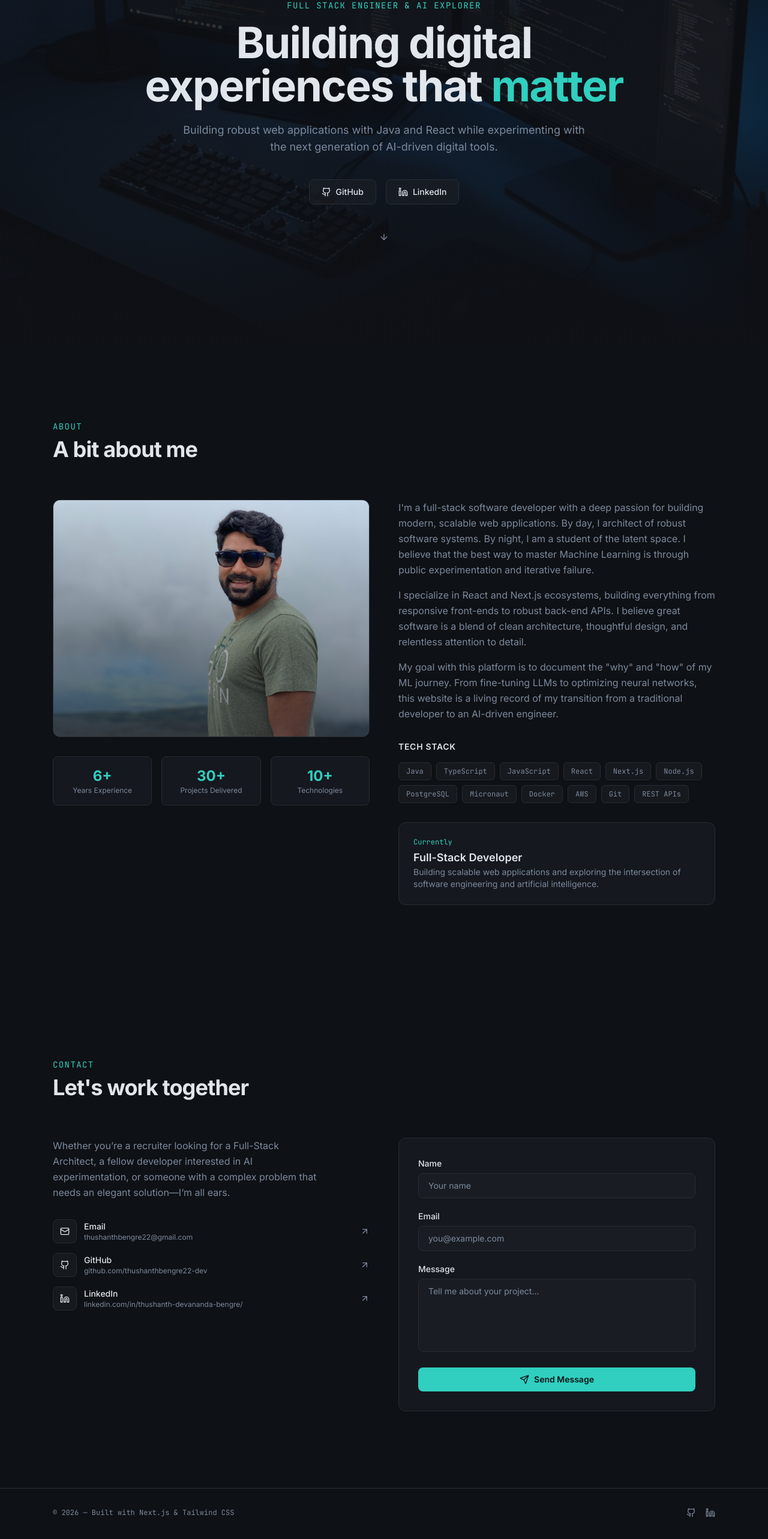
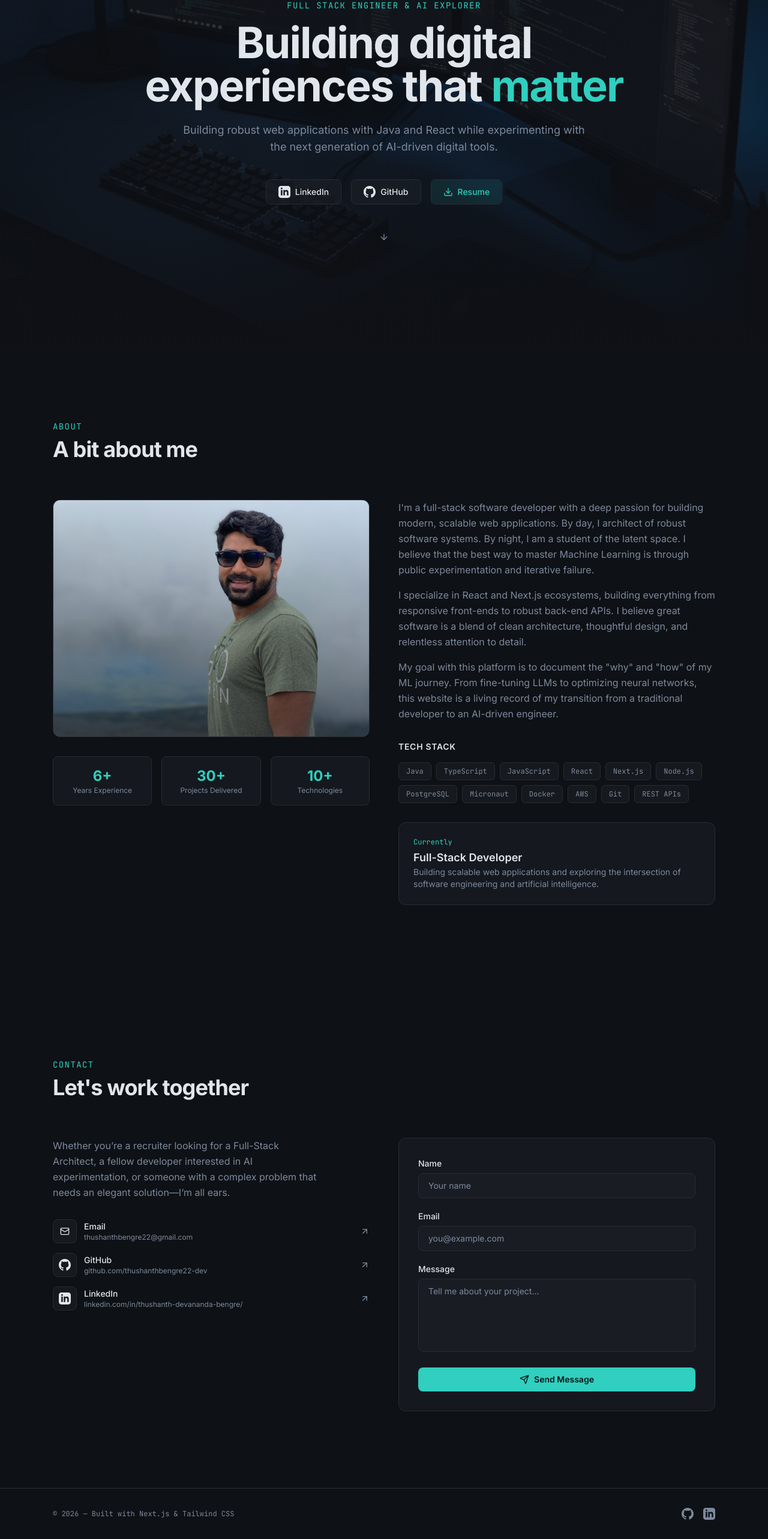
Before and after one commit to thushanthbengre22-dev/portfolio-react-app, a Next.js app: page / in a window 1280 px wide. Shown: the part 223-2789 px from the top of the page at 60% size. Built offline with nearby package versions, Linux system fonts and the light colour scheme.

Commit message:
Adding Resume and replacing deprecated icons from lucid react

```diff
--- a/components/contact-section.tsx
+++ b/components/contact-section.tsx
@@ -1,7 +1,9 @@
 "use client"
 
 import { useState } from "react"
-import { Github, Linkedin, Mail, Send, ArrowUpRight } from "lucide-react"
+import { Mail, Send, ArrowUpRight } from "lucide-react"
+import { GithubIcon } from "./icons/github"
+import { LinkedinIcon } from "./icons/linkedin"
 
 export function ContactSection() {
   const [formData, setFormData] = useState({
@@ -93,7 +95,7 @@
                     className="group flex items-center gap-3 text-foreground transition-colors hover:text-primary"
                 >
                   <div className="flex h-10 w-10 items-center justify-center rounded-lg border border-border bg-secondary/50 transition-colors group-hover:border-primary/30 group-hover:bg-primary/10">
-                    <Github className="h-4 w-4" />
+                    <GithubIcon className="h-5 w-5" />
                   </div>
                   <div>
                     <p className="text-sm font-medium">GitHub</p>
@@ -111,7 +113,7 @@
                     className="group flex items-center gap-3 text-foreground transition-colors hover:text-primary"
                 >
                   <div className="flex h-10 w-10 items-center justify-center rounded-lg border border-border bg-secondary/50 transition-colors group-hover:border-primary/30 group-hover:bg-primary/10">
-                    <Linkedin className="h-4 w-4" />
+                    <LinkedinIcon className="h-5 w-5" />
                   </div>
                   <div>
                     <p className="text-sm font-medium">LinkedIn</p>
--- a/components/footer.tsx
+++ b/components/footer.tsx
@@ -1,4 +1,5 @@
-import { Github, Linkedin } from "lucide-react"
+import { GithubIcon } from "./icons/github"
+import { LinkedinIcon } from "./icons/linkedin"
 
 export function Footer() {
   return (
@@ -15,7 +16,7 @@
             className="text-muted-foreground transition-colors hover:text-primary"
             aria-label="GitHub"
           >
-            <Github className="h-4 w-4" />
+            <GithubIcon className="h-5 w-5" />
           </a>
           <a
             href="https://www.linkedin.com/in/thushanth-devananda-bengre/"
@@ -24,7 +25,7 @@
             className="text-muted-foreground transition-colors hover:text-primary"
             aria-label="LinkedIn"
           >
-            <Linkedin className="h-4 w-4" />
+            <LinkedinIcon className="h-5 w-5" />
           </a>
         </div>
       </div>
--- a/components/hero-section.tsx
+++ b/components/hero-section.tsx
@@ -1,5 +1,7 @@
 import Image from "next/image"
-import { ArrowDown, Github, Linkedin } from "lucide-react"
+import { ArrowDown, Download } from "lucide-react"
+import { GithubIcon } from "./icons/github"
+import { LinkedinIcon } from "./icons/linkedin"
 
 export function HeroSection() {
   return (
@@ -33,25 +35,34 @@
           while experimenting with the next generation of AI-driven digital tools.
         </p>
 
-        {/* Social Links */}
+        {/* Links */}
         <div className="mb-12 flex items-center justify-center gap-4">
+          <a
+              href="https://www.linkedin.com/in/thushanth-devananda-bengre/"
+              target="_blank"
+              rel="noopener noreferrer"
+              className="group flex items-center gap-2 rounded-lg border border-border bg-secondary/50 px-5 py-2.5 text-sm font-medium text-foreground transition-all hover:border-primary/50 hover:bg-primary/10 hover:text-primary"
+          >
+            <LinkedinIcon className="h-5 w-5" />
+            LinkedIn
+          </a>
           <a
             href="https://github.com/thushanthbengre22-dev"
             target="_blank"
             rel="noopener noreferrer"
             className="group flex items-center gap-2 rounded-lg border border-border bg-secondary/50 px-5 py-2.5 text-sm font-medium text-foreground transition-all hover:border-primary/50 hover:bg-primary/10 hover:text-primary"
           >
-            <Github className="h-4 w-4" />
+            <GithubIcon className="h-5 w-5" />
             GitHub
           </a>
           <a
-            href="https://www.linkedin.com/in/thushanth-devananda-bengre/"
-            target="_blank"
-            rel="noopener noreferrer"
-            className="group flex items-center gap-2 rounded-lg border border-border bg-secondary/50 px-5 py-2.5 text-sm font-medium text-foreground transition-all hover:border-primary/50 hover:bg-primary/10 hover:text-primary"
+              href="/resume.pdf"
+              download="Resume_Thushanth_Bengre.pdf"
+              rel="noopener noreferrer"
+              className="group inline-flex items-center gap-2 rounded-lg border border-border bg-primary/10 px-5 py-2.5 text-sm font-medium text-primary transition-all hover:bg-primary/20"
           >
-            <Linkedin className="h-4 w-4" />
-            LinkedIn
+            <Download className="h-4 w-4" />
+            Resume
           </a>
         </div>
 
--- /dev/null
+++ b/components/icons/github.tsx
@@ -0,0 +1,14 @@
+import React from "react"
+
+export function GithubIcon(props: React.SVGProps<SVGSVGElement>) {
+  return (
+    <svg
+      xmlns="http://www.w3.org/2000/svg"
+      viewBox="0 0 24 24"
+      fill="currentColor"
+      {...props}
+    >
+      <path d="M12 0c-6.626 0-12 5.373-12 12 0 5.302 3.438 9.8 8.207 11.387.599.111.793-.261.793-.577v-2.234c-3.338.726-4.033-1.416-4.033-1.416-.546-1.387-1.333-1.756-1.333-1.756-1.089-.745.083-.729.083-.729 1.205.084 1.839 1.237 1.839 1.237 1.07 1.834 2.807 1.304 3.492.997.107-.775.418-1.305.762-1.604-2.665-.305-5.467-1.334-5.467-5.931 0-1.311.469-2.381 1.236-3.221-.124-.303-.535-1.524.117-3.176 0 0 1.008-.322 3.301 1.23.957-.266 1.983-.399 3.003-.404 1.02.005 2.047.138 3.006.404 2.291-1.552 3.297-1.23 3.297-1.23.653 1.653.242 2.874.118 3.176.77.84 1.235 1.91 1.235 3.221 0 4.609-2.807 5.624-5.479 5.921.43.372.823 1.102.823 2.222v3.293c0 .319.192.694.801.576 4.765-1.589 8.199-6.086 8.199-11.386 0-6.627-5.373-12-12-12z" />
+    </svg>
+  )
+}
--- /dev/null
+++ b/components/icons/linkedin.tsx
@@ -0,0 +1,14 @@
+import React from "react"
+
+export function LinkedinIcon(props: React.SVGProps<SVGSVGElement>) {
+  return (
+    <svg
+      xmlns="http://www.w3.org/2000/svg"
+      viewBox="0 0 24 24"
+      fill="currentColor"
+      {...props}
+    >
+      <path d="M19 0h-14c-2.761 0-5 2.239-5 5v14c0 2.761 2.239 5 5 5h14c2.762 0 5-2.239 5-5v-14c0-2.761-2.238-5-5-5zm-11 19h-3v-11h3v11zm-1.5-12.268c-.966 0-1.75-.79-1.75-1.764s.784-1.764 1.75-1.764 1.75.79 1.75 1.764-.783 1.764-1.75 1.764zm13.5 12.268h-3v-5.604c0-3.368-4-3.113-4 0v5.604h-3v-11h3v1.765c1.396-2.586 7-2.777 7 2.476v6.759z" />
+    </svg>
+  )
+}
```
Also changed, not shown: 1 other file (tests, documents, lock files or other folders).
